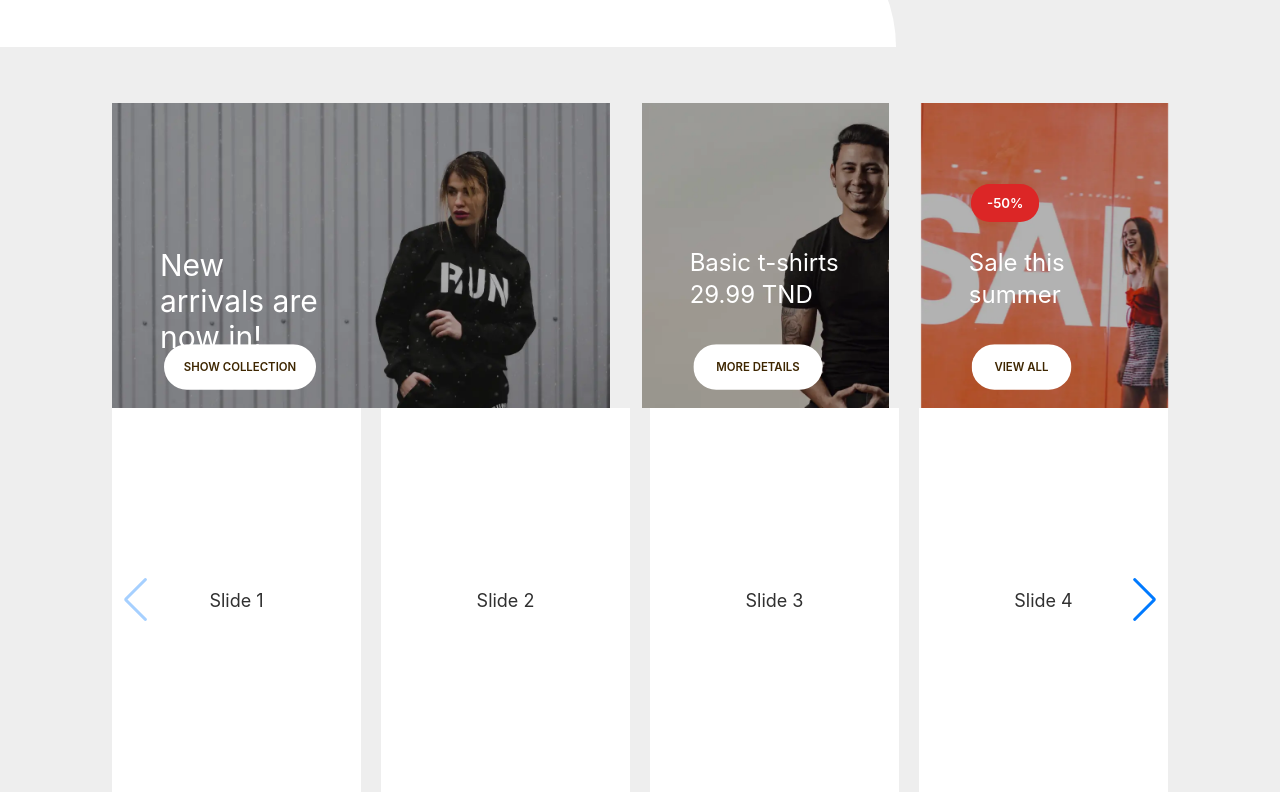
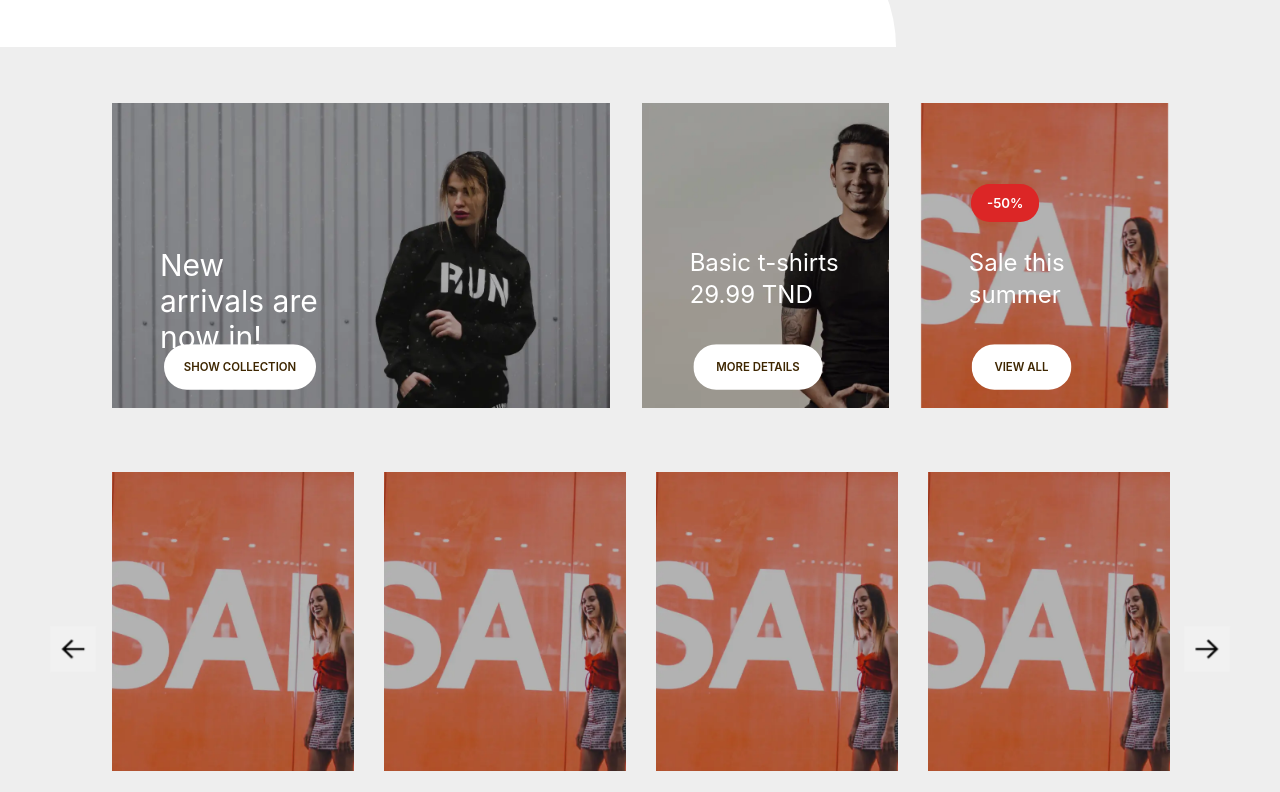
Before and after one commit to SaiefBrahim/seebrand, a Next.js app: page / in a window 1280 px wide. Shown: the part 753-1545 px from the top of the page. Built offline with nearby package versions, Linux system fonts and the light colour scheme.

Commit message:
products carousel updated

```diff
--- a/components/Announcements.js
+++ b/components/Announcements.js
@@ -8,6 +8,7 @@ const Announcements = () => {
           alt="New Arrivals"
           width={608}
           height={373}
+          priority={true}
         />
         <p className=" absolute top-36 left-12 text-3xl text-white font-normal w-44">
           New arrivals are now in!
@@ -22,6 +23,7 @@ const Announcements = () => {
           alt="New Arrivals"
           width={302}
           height={373}
+          priority={true}
         />
         <p className=" absolute top-36 left-12 text-2xl text-white font-normal w-44">
           Basic t-shirts 29.99 TND
@@ -36,6 +38,7 @@ const Announcements = () => {
           alt="New Arrivals"
           width={302}
           height={373}
+          priority={true}
         />
         <span className="btn btn-disabled min-h-0 h-10 absolute top-20 left-12 rounded-3xl bg-red-600 text-white">
           {" "}
--- a/components/ProductsSlider.js
+++ b/components/ProductsSlider.js
@@ -1,45 +1,157 @@
-import { Swiper, SwiperSlide } from "swiper/react";
-import { Navigation } from "swiper";
-import "swiper/css/bundle";
+import Slider from "react-slick";
+import "slick-carousel/slick/slick.css";
+import "slick-carousel/slick/slick-theme.css";
+import Image from "next/image";
 
 const ProductsSlider = () => {
+  const NArrow = ({ onClick }) => {
+    return (
+      <button
+        className=" w-9 lg:w-12 btn btn-primary bg-white p-3 border-none bg-opacity-20 rounded-none absolute top-[50%] block min-h-0 min-w-0 cursor-pointer -right-12"
+        onClick={onClick}
+      >
+        <Image
+          src="/rightarrow.webp"
+          width={100}
+          height={87}
+          alt="Next button"
+        />
+      </button>
+    );
+  };
+
+  const PArrow = ({ onClick }) => {
+    return (
+      <button
+        className=" w-9 lg:w-12 btn btn-primary bg-white p-3 border-none bg-opacity-20 rounded-none absolute top-[50%] block min-h-0 min-w-0 cursor-pointer -left-12"
+        onClick={onClick}
+      >
+        <Image
+          src="/leftarrow2.webp"
+          width={100}
+          height={87}
+          alt="Back button"
+        />
+      </button>
+    );
+  };
+  var settings = {
+    dots: false,
+    infinite: true,
+    speed: 250,
+    nextArrow: <NArrow />,
+    prevArrow: <PArrow />,
+    slidesToShow: 4,
+    slidesToScroll: 1,
+    initialSlide: 0,
+    autoplay: true,
+    autoplaySpeed: 4000,
+    cssEase: "linear",
+    responsive: [
+      {
+        breakpoint: 1024,
+        settings: {
+          slidesToShow: 4,
+          slidesToScroll: 1,
+          infinite: true,
+        },
+      },
+      {
+        breakpoint: 600,
+        settings: {
+          slidesToShow: 2,
+          slidesToScroll: 1,
+          infinite: true,
+        },
+      },
+      {
+        breakpoint: 480,
+        settings: {
+          slidesToShow: 1,
+          slidesToScroll: 1,
+          infinite: true,
+          arrows: false,
+          autoplaySpeed: 3000,
+        },
+      },
+    ],
+  };
   return (
-    <div>
-      <Swiper
-        slidesPerView={1}
-        spaceBetween={5}
-        navigation={true}
-        breakpoints={{
-          "@0.00": {
-            slidesPerView: 1,
-            spaceBetween: 5,
-          },
-          "@0.75": {
-            slidesPerView: 2,
-            spaceBetween: 10,
-          },
-          "@1.00": {
-            slidesPerView: 3,
-            spaceBetween: 15,
-          },
-          "@1.50": {
-            slidesPerView: 4,
-            spaceBetween: 20,
-          },
-        }}
-        modules={[Navigation]}
-        className=" w-full h-96"
-      >
-        <SwiperSlide>Slide 1</SwiperSlide>
-        <SwiperSlide>Slide 2</SwiperSlide>
-        <SwiperSlide>Slide 3</SwiperSlide>
-        <SwiperSlide>Slide 4</SwiperSlide>
-        <SwiperSlide>Slide 5</SwiperSlide>
-        <SwiperSlide>Slide 6</SwiperSlide>
-        <SwiperSlide>Slide 7</SwiperSlide>
-        <SwiperSlide>Slide 8</SwiperSlide>
-        <SwiperSlide>Slide 9</SwiperSlide>
-      </Swiper>
+    <div className="mt-16">
+      <Slider className=" mx-[-15px]" {...settings}>
+        <div>
+          <Image
+            src="/announcements/announcement3.webp"
+            alt="New Arrivals"
+            width={608}
+            height={373}
+            priority={true}
+          />
+        </div>
+        <div>
+          <Image
+            src="/announcements/announcement3.webp"
+            alt="New Arrivals"
+            width={608}
+            height={373}
+            priority={true}
+          />
+        </div>
+        <div>
+          <Image
+            src="/announcements/announcement3.webp"
+            alt="New Arrivals"
+            width={608}
+            height={373}
+            priority={true}
+          />
+        </div>
+        <div>
+          <Image
+            src="/announcements/announcement3.webp"
+            alt="New Arrivals"
+            width={608}
+            height={373}
+            priority={true}
+          />
+        </div>
+        <div>
+          <Image
+            src="/announcements/announcement3.webp"
+            alt="New Arrivals"
+            width={608}
+            height={373}
+            priority={true}
+          />
+        </div>
+        <div>
+          <Image
+            src="/announcements/announcement3.webp"
+            alt="New Arrivals"
+            width={608}
+            height={373}
+            priority={true}
+          />
+        </div>
+        <div>
+          <Image
+            src="/announcements/announcement3.webp"
+            alt="New Arrivals"
+            width={608}
+            height={373}
+            priority={true}
+          />
+        </div>
+        <div>
+          <Image
+            src="/announcements/announcement3.webp"
+            alt="New Arrivals"
+            width={608}
+            height={373}
+            priority={true}
+          />
+        </div>
+      </Slider>
     </div>
   );
 };
--- a/components/Slider.js
+++ b/components/Slider.js
@@ -12,6 +12,7 @@ const Slider = () => {
   return (
     <>
       <div
+        priority="true"
         className="hidden lg:block bg-no-repeat lg:h-screen"
         style={{
           backgroundImage: `url(${`/${bgImage}`})`,
@@ -120,6 +121,7 @@ const Slider = () => {
         <Header />
         <div
           className="h-[500px] bg-no-repeat"
+          priority="true"
           style={{
             backgroundImage: `url(${`/mobilecover.webp`})`,
             backgroundSize: "100%",
--- a/styles/globals.css
+++ b/styles/globals.css
@@ -8,30 +8,6 @@ body {
   font-family: -apple-system, BlinkMacSystemFont, Segoe UI, Roboto, Oxygen,
     Ubuntu, Cantarell, Fira Sans, Droid Sans, Helvetica Neue, sans-serif;
 }
-
-.swiper-slide {
-  text-align: center;
-  font-size: 18px;
-  background: #fff;
-
-  /* Center slide text vertically */
-  display: -webkit-box;
-  display: -ms-flexbox;
-  display: -webkit-flex;
-  display: flex;
-  -webkit-box-pack: center;
-  -ms-flex-pack: center;
-  -webkit-justify-content: center;
-  justify-content: center;
-  -webkit-box-align: center;
-  -ms-flex-align: center;
-  -webkit-align-items: center;
-  align-items: center;
+.slick-slide > div {
+  margin: 0 15px;
 }
-
-.swiper-slide img {
-  display: block;
-  width: 100%;
-  height: 100%;
-  object-fit: cover;
-}
```
Also changed, not shown: package.json (+6 -4 lines), public/leftarrow2.webp (added), 1 other file (tests, documents, lock files or other folders).
